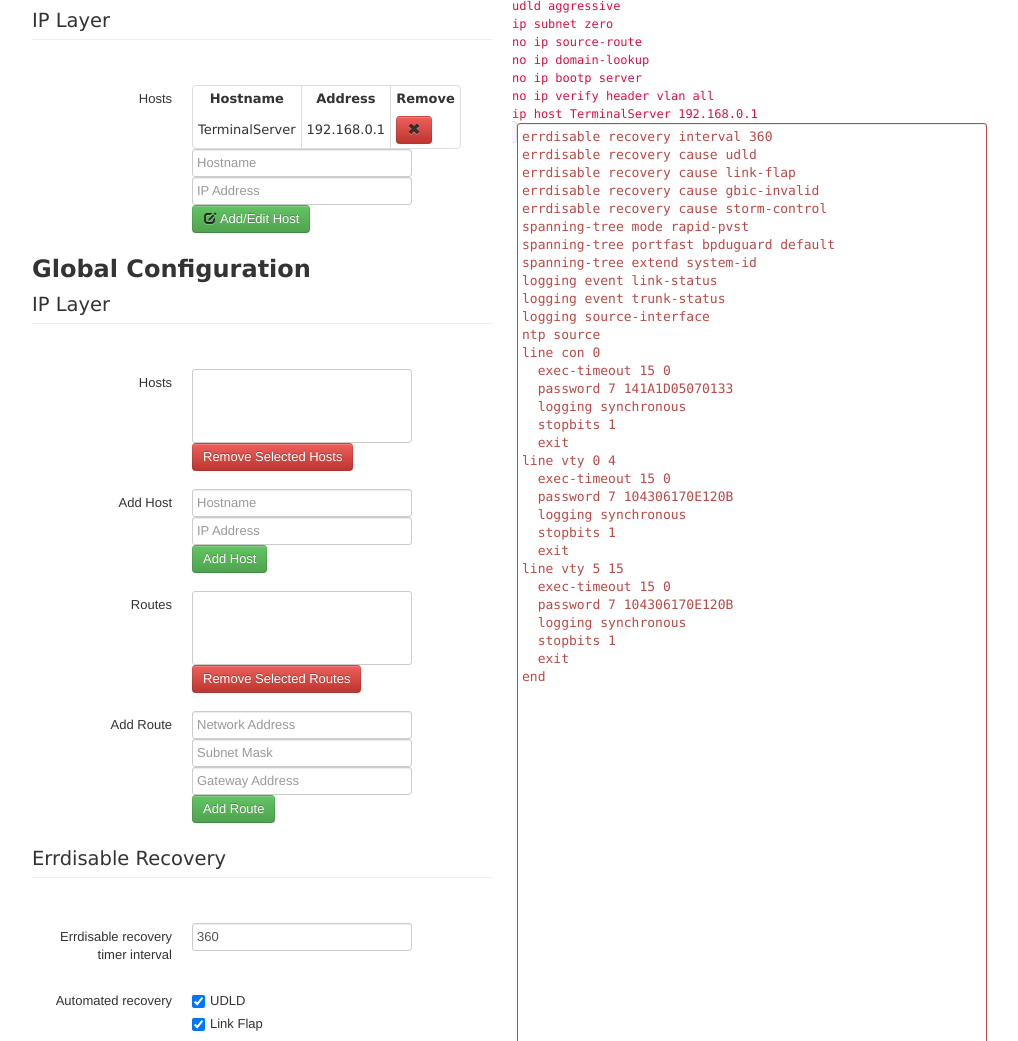
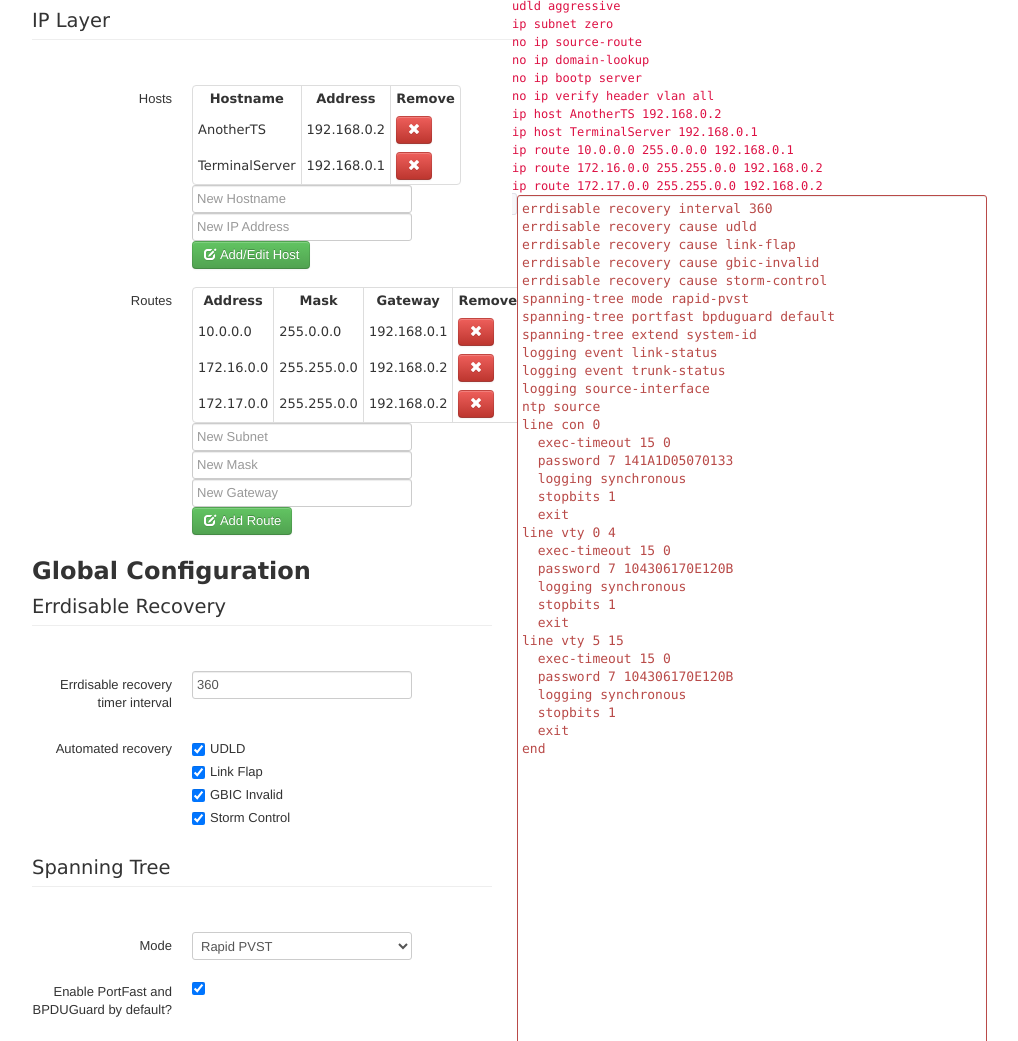
Before and after one commit to optiz0r/scgen, a plain HTML site: page index.html in a window 1280 px wide. Shown: the part 523-1564 px from the top of the page, without its empty margins (138-1156 px from the left). Drawn offline with Linux system fonts and the light colour scheme; a script that the page names is missing.

Commit message:
Add new UI for controlling routes

```diff
--- a/configs/models.json
+++ b/configs/models.json
@@ -260,10 +260,21 @@
                                 "command": "ip_hosts",
                                 "hidden": false,
                                 "ui": "hosts",
-                                "selected": false,
                                 "values": {
-                                    "TerminalServer": "192.168.0.1"
+                                    "TerminalServer": "192.168.0.1",
+                                    "AnotherTS": "192.168.0.2"
                                 }
+                            },
+                            {
+                                "name": "Routes",
+                                "command": "ip_routes",
+                                "hidden": false,
+                                "ui": "routes",
+                                "values": [
+                                    {"subnet": "10.0.0.0", "mask": "255.0.0.0", "gateway": "192.168.0.1"},
+                                    {"subnet": "172.17.0.0", "mask": "255.255.0.0", "gateway": "192.168.0.2"},
+                                    {"subnet": "172.16.0.0", "mask": "255.255.0.0", "gateway": "192.168.0.2"}
+                                ]
                             }
                         ]
                     }
--- a/index.html
+++ b/index.html
@@ -96,23 +96,57 @@
                                                         </tr>
                                                     </thead>
                                                     <tbody>
-                                                        <tr ng-repeat="(host,address) in group.values">
+                                                        <tr ng-repeat="(host,address) in group.values | orderBy:host">
                                                             <td>{{host}}</td>
                                                             <td>{{address}}</td>
                                                             <td>
                                                                 <button class="btn btn-danger" data-host="{{host}}" ng-click="hosts.remove($event, group, host)">
-                                                                    <i class="icon-remove"></i>
+                                                                    <i class="icon-remove icon-white"></i>
                                                                 </button>
                                                             </td>
                                                         </tr>
                                                     </tbody>
                                                 </table>
                                                 <div class="parent">
-                                                    <input type="text" name="host" placeholder="Hostname" ng-model="new_host" />
-                                                    <input type="text" id="address" placeholder="IP Address" ng-model="new_address" />
+                                                    <input type="text" placeholder="New Hostname" ng-model="new_host" />
+                                                    <input type="text" placeholder="New IP Address" ng-model="new_address" ng-pattern="validation.ip" />
                                                     <div>
                                                         <button class="btn btn-success" ng-click="hosts.add($event, group, new_host, new_address);">
-                                                            <i class="icon-edit"></i> Add/Edit Host
+                                                            <i class="icon-edit icon-white"></i> Add/Edit Host
+                                                        </button>
+                                                    </div>
+                                                </div>
+                                            </div>
+                                            <div ng-switch-when="routes">
+                                                <table class="table-bordered table-condensed">
+                                                    <thead>
+                                                        <tr>
+                                                            <th>Address</th>
+                                                            <th>Mask</th>
+                                                            <th>Gateway</th>
+                                                            <th>Remove</th>
+                                                        </tr>
+                                                    </thead>
+                                                    <tbody>
+                                                        <tr ng-repeat="route in group.values | orderBy:'subnet'">
+                                                            <td>{{route.subnet}}</td>
+                                                            <td>{{route.mask}}</td>
+                                                            <td>{{route.gateway}}</td>
+                                                            <td>
+                                                                <button class="btn btn-danger" data-host="{{host}}" ng-click="routes.remove($event, group, $index)">
+                                                                    <i class="icon-remove icon-white"></i>
+                                                                </button>
+                                                            </td>
+                                                        </tr>
+                                                    </tbody>
+                                                </table>
+                                                <div class="parent">
+                                                    <input type="text" placeholder="New Subnet" ng-model="new_subnet" ng-pattern="validation.ip" />
+                                                    <input type="text" placeholder="New Mask" ng-model="new_mask" ng-pattern="validation.ip" />
+                                                    <input type="text" placeholder="New Gateway" ng-model="new_gateway" ng-pattern="validation.ip" />
+                                                    <div>
+                                                        <button class="btn btn-success" ng-click="routes.add($event, group, new_subnet, new_mask, new_gateway);">
+                                                            <i class="icon-edit icon-white"></i> Add Route
                                                         </button>
                                                     </div>
                                                 </div>
@@ -124,57 +158,6 @@
 
                         </div>
                         <h2>Global Configuration</h2>
-
-
-                        <fieldset><!--{{{-->
-                            <legend>IP Layer</legend>
-
-                            <div class="control-group">
-                                <label class="control-group" for="ip_hosts">Hosts</label>
-                                <div class="controls">
-                                    <select id="ip_hosts" name="ip_hosts" multiple="multiple" class="global list">
-                                        <!-- No hosts entries by default -->
-                                    </select>
-                                    <div>
-                                        <button class="btn btn-danger" id="ip_hosts_remove">Remove Selected Hosts</button>
-                                    </div>
-                                </div>
-                            </div>
-                            <div class="control-group">
-                                <label class="control-label">Add Host</label>
-                                <div class="controls">
-                                    <input type="text" id="ip_hosts_new_name" placeholder="Hostname" />
-                                    <input type="text" id="ip_hosts_new_ip" placeholder="IP Address" />
-                                    <div>
-                                        <button class="btn btn-success" id="ip_hosts_add">Add Host</button>
-                                    </div>
-                                </div>
-                            </div>
-
-                            <div class="control-group">
-                                <label class="control-label" for="ip_routes">Routes</label>
-                                <div class="controls">
-                                    <select id="ip_routes" name="ip_routes" multiple="multiple" class="global list">
-                                        <!-- No routes definedd by default -->
-                                    </select>
-                                    <div>
-                                        <button class="btn btn-danger" id="ip_routes_remove"/>Remove Selected Routes</button>
-                                    </div>
-                                </div>
-                             </div>
-                             <div class="control-group">
-                                 <label class="control-label">Add Route</label>
-                                 <div class="controls">
-                                    <input type="text" id="ip_routes_new_network" placeholder="Network Address" />
-                                    <input type="text" id="ip_routes_new_subnet" placeholder="Subnet Mask" />
-                                    <input type="text" id="ip_routes_new_gateway" placeholder="Gateway Address" />
-                                    <div>
-                                        <button class="btn btn-success" id="ip_routes_add">Add Route</button>
-                                    </div>
-                                </div>
-                            </div>
-
-                        </fieldset><!--}}}-->
 
 
                         <fieldset><!--{{{-->
@@ -772,8 +755,13 @@
                                                                 {{group.command|ioscommand:context.ios_context:group.selected:group.indent||0}}
                                                             </div>
                                                             <div ng-switch-when="hosts">
-                                                                <div ng-repeat="(host, address) in group.values">
-                                                                    {{group.command|ioscommand:context.ios_context:host+' '+address:group.indent||0}}
+                                                                <div ng-repeat="(host, address) in group.values | orderBy:'host'">
+                                                                    {{group.command|ioscommand:context.ios_context:hosts.command(host, address):group.indent||0}}
+                                                                </div>
+                                                            </div>
+                                                            <div ng-switch-when="routes">
+                                                                <div ng-repeat="route in group.values | orderBy:'subnet'">
+                                                                    {{group.command|ioscommand:context.ios_context:routes.command(route.subnet, route.mask, route.gateway):group.indent||0}}
                                                                 </div>
                                                             </div>
                                                         </ng-switch>
--- a/js/controllers.js
+++ b/js/controllers.js
@@ -14,6 +14,7 @@ function models_controller($scope, $http) {
     $scope.validation = {
         none: /.*/,
         mtu: /^1(4[6-9]\d|[5-9]\d{2})|[2-8]\d{3}|9([0-1]\d{2}|20\d|21[0-8])$/,
+        ip: /^(?:(?:25[0-5]|2[0-4][0-9]|[01]?[0-9][0-9]?)\.){3}(?:25[0-5]|2[0-4][0-9]|[01]?[0-9][0-9]?)$/
     };
     $scope.validate = function(name) {
         return $scope.validation[name];
@@ -26,6 +27,24 @@ function models_controller($scope, $http) {
 
         add: function($event, group, host, address) {
             group.values[host] = address;
+        },
+
+        command: function(host, address) {
+            return host + ' ' + address;
+        }
+    }
+
+    $scope.routes = {
+        remove: function($event, group, index) {
+            group.values.splice(index, 1);
+        },
+
+        add: function($event, group, subnet, mask, gateway) {
+            group.values.push({subnet: subnet, mask: mask, gateway: gateway});
+        },
+
+        command: function(subnet, mask, gateway) {
+            return subnet + ' ' + mask + ' ' + gateway;
         }
     }
 
```
Also changed, not shown: 1 other file.
